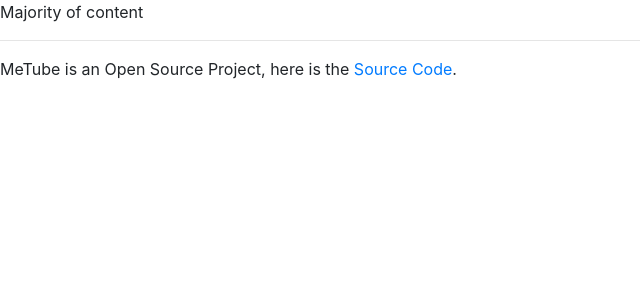
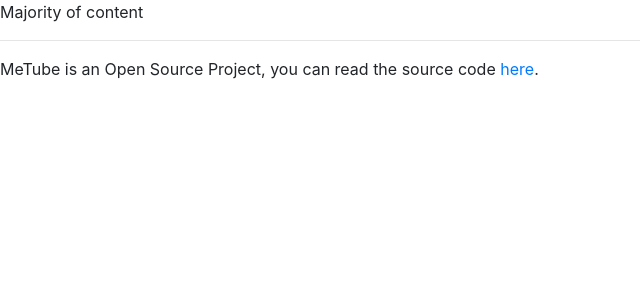
Before and after one commit to reginaldFerland/4620_MeTube, a PHP site: page /index.php in a window 1280 px wide. Shown: the part 56-356 px from the top of the page, without its empty margins (0-640 px from the left). Run offline with PHP 8.4, Linux system fonts and the light colour scheme.

Commit message:
updated footer

```diff
--- a/footer.php
+++ b/footer.php
@@ -1,6 +1,6 @@
-<footer>
+<footer class="page-footer">
 <hr>
 
-<p>MeTube is an Open Source Project, here is the <a href="https://www.github.com/reginaldFerland">Source Code</a>.</p>
+<p>MeTube is an Open Source Project, you can read the source code <a href="https://www.github.com/reginaldFerland/MeTube">here</a>.</p>
 
 </footer>
```
